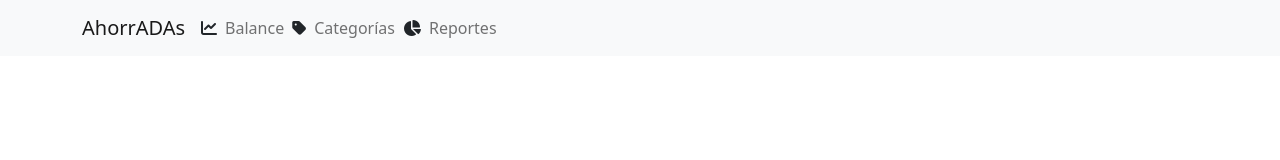
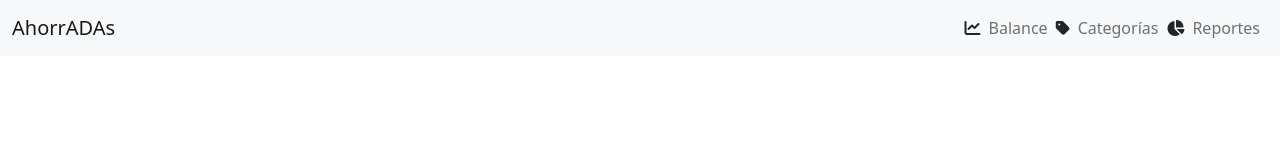
Before and after one commit to San-rui/AhorrADAs, a plain HTML site: page index.html in a window 1280 px wide. Drawn offline with Linux system fonts and the light colour scheme.

Commit message:
fix nav bar elements align

```diff
--- a/index.html
+++ b/index.html
@@ -12,12 +12,12 @@
     </head>
     <body>
         <nav class="navbar navbar-expand-lg navbar-light bg-light sticky-top">
-            <div class="container">
+            <div class="container-fluid">
                 <a class="navbar-brand" href="#">AhorrADAs</a>
                 <button class="navbar-toggler" type="button" data-bs-toggle="collapse" data-bs-target="#navbarSupportedContent" aria-controls="navbarSupportedContent" aria-expanded="false" aria-label="Toggle navigation">
                     <span class="navbar-toggler-icon"></span>
                 </button>
-                <div class="collapse navbar-collapse d-{xl}-{d-flex justify-content-end} " id="navbarSupportedContent">
+                <div class="collapse navbar-collapse flex-grow-0 " id="navbarSupportedContent">
                     <ul class="navbar-nav me-auto mb-2 mb-lg-0">
 
                         <li class="nav-item d-flex">
```
